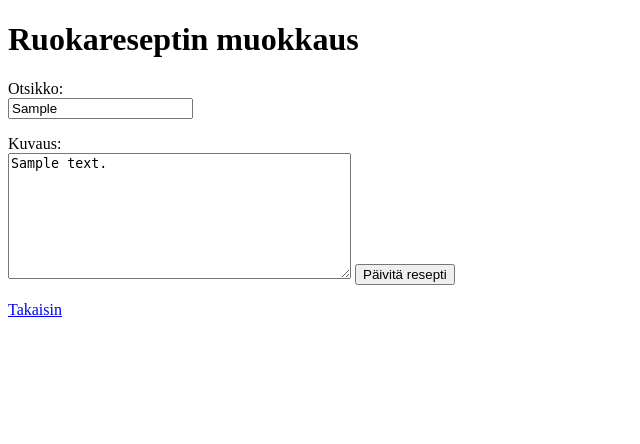
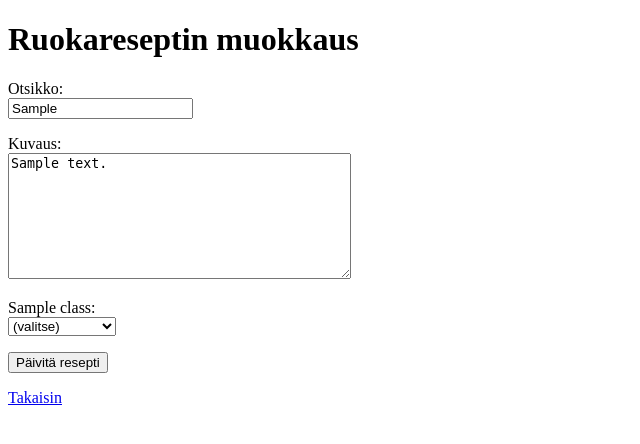
Before and after one commit to ville764/ruokareseptit, a Flask app: template templates/edit_item.html in a window 1280 px wide. Shown: the top 444 px of the page, without its empty margins (0-640 px from the left). Run offline with Flask 3, Linux system fonts and the light colour scheme; the template is opened without the code that fills it: most values are stand-ins (such as "Sample title", 1, 10 or a date in 2020).

Commit message:
Add classes to edit page

```diff
--- a/app.py
+++ b/app.py
@@ -46,7 +46,15 @@
         abort (404)
     if item["user_id"] != session["user_id"]:
         abort (403)
-    return render_template("edit_item.html", item = item)
+    all_classes = items.get_all_res_classes()
+    classes = {}
+    for my_class in all_classes:
+        classes[my_class] = ""
+    for entry in items.get_classes(item_id):
+        classes[entry["title"]] = entry["value"]
+
+
+    return render_template("edit_item.html", item = item, classes = classes, all_classes = all_classes)
 
 @app.route("/user/<int:user_id>")
 def user(user_id):
@@ -105,7 +113,14 @@
     if not description or len(description) > 1000:
         abort(403)
     user_id = session["user_id"]
-    items.update_item(item_id, title, description)
+
+    classes = []
+    for entry in request.form.getlist("classes"):
+        if entry:
+            parts = entry.split(":")
+            classes.append((parts[0], parts[1]))
+
+    items.update_item(item_id, title, description, classes)
     return redirect("/item/" + str(item_id))
 
 
--- a/templates/edit_item.html
+++ b/templates/edit_item.html
@@ -14,9 +14,26 @@
     <p>
       Kuvaus: <br />
       <textarea name="description" rows = "8" cols = "40" maxlength="1000" required>{{ item.description }} </textarea>
-      <input type="submit" value="Päivitä resepti" />
+
     </p>
 
+{% for class in all_classes %}
+<p>
+  {{ class }}: <br />
+  <select name="classes">
+    <option value="">(valitse)</option>
+    {% for option in all_classes[class] %}
+    {% if classes[class] == option %}
+    <option value="{{ class }}:{{ option }}"selected>{{ option }}</option>
+    {% else %}
+    <option value="{{ class }}:{{ option }}">{{ option }}</option>
+    {% endif %}
+    {% endfor %}
+  </select>
+  {% endfor %}
+</p>
+
+<input type="submit" value="Päivitä resepti" />
   <input type="hidden" name="item_id" value="{{ item.id }}">
   <p>
     <a href="/">Takaisin</a>
```
Also changed, not shown: items.py (+10 -1 lines).
